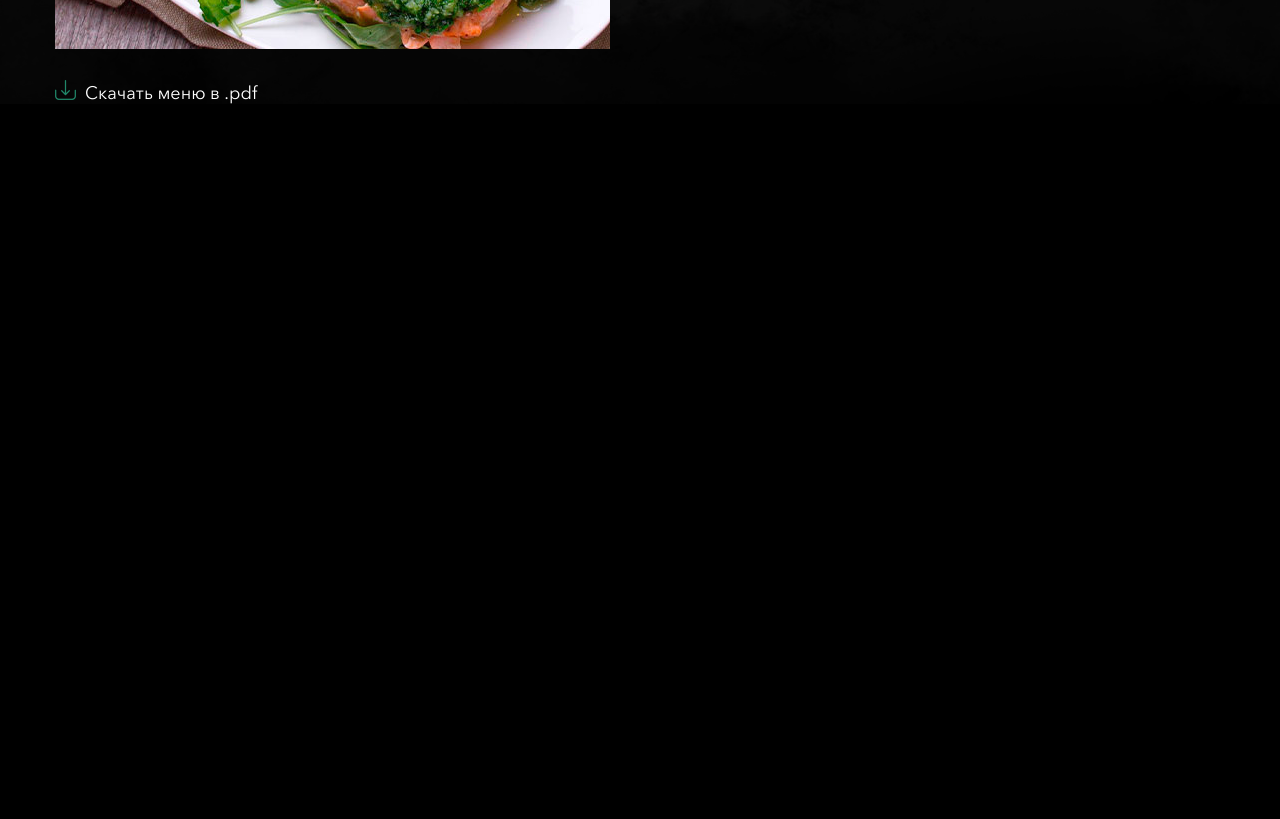
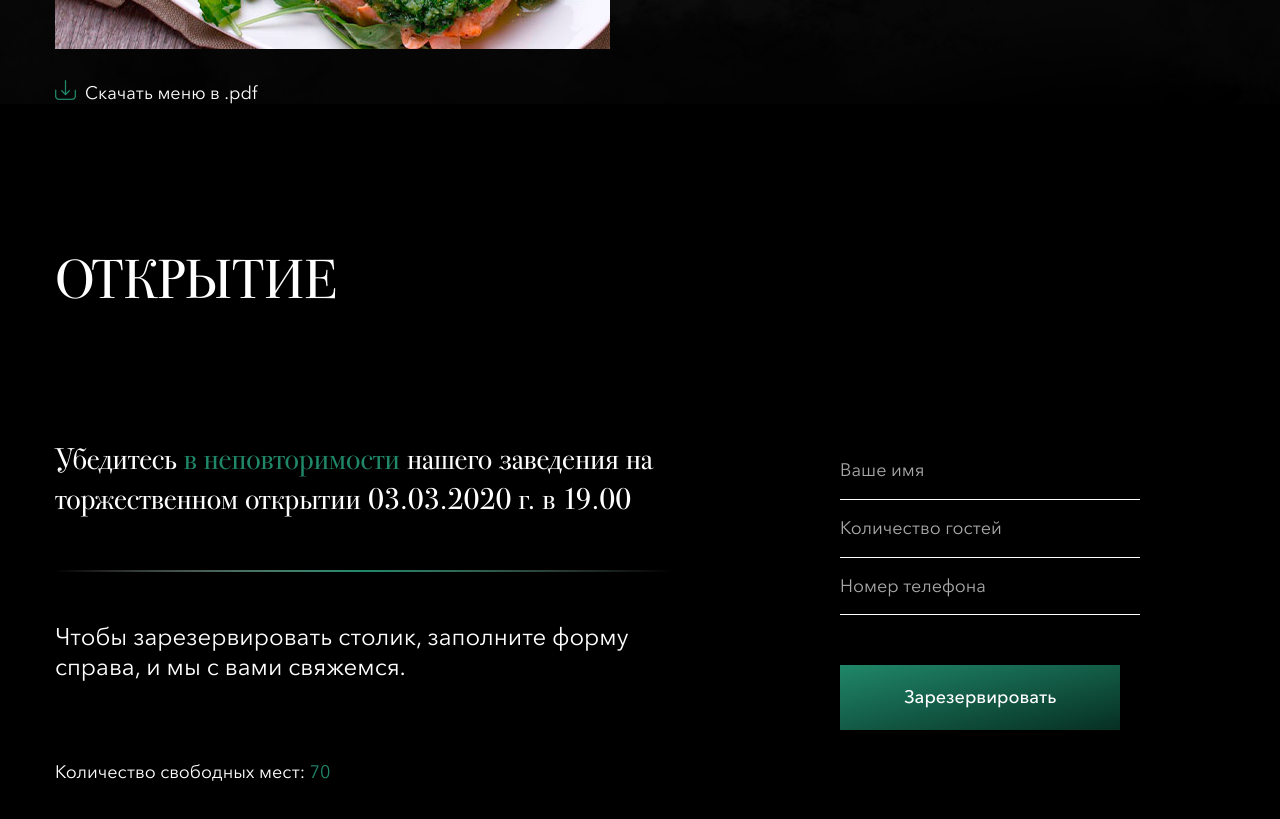
Before and after one commit to istrelkina/restaurant, a website: page app/index.html in a window 1280 px wide. Shown: the part 3033-3852 px from the top of the page. Before the commit the page ends 3287 px from the top, so only its background shows below. Drawn offline with nearby package versions, Linux system fonts and the light colour scheme; files that its build step writes are made by us from their sources; files whose address does not match are found by name.

Commit message:
added section event

```diff
--- a/app/index.html
+++ b/app/index.html
@@ -307,6 +307,37 @@
 	</section>
 
 
+	<section class="event">
+		<div class="container">
+			<div class="event__title title">
+				Открытие
+			</div>
+			<div class="event__wrapper">
+				<div class="event__text">
+					<div class="event__date">
+						Убедитесь <span>в неповторимости </span> нашего заведения
+						на торжественном открытии 03.03.2020 г. в 19.00
+
+					</div>
+					<div class="event__info">
+						Чтобы зарезервировать столик, заполните форму справа, и мы с вами свяжемся.
+					</div>
+					<div class="event__count">
+						Количество свободных мест: <span>70</span>
+					</div>
+				</div>
+				<div class="event__form">
+					<input type="text" required placeholder="Ваше имя">
+					<input type="text" required placeholder="Количество гостей">
+					<input type="text" required placeholder="Номер телефона">
+					<button class="event__button">Зарезервировать</button>
+				</div>
+			</div>
+
+		</div>
+	</section>
+
+
 	<script src="https://ajax.googleapis.com/ajax/libs/jquery/3.4.1/jquery.min.js"></script>
 	<script src="js/libs.min.js"></script>
 	<script src="js/main.js"></script>
--- a/app/scss/style.scss
+++ b/app/scss/style.scss
@@ -516,7 +516,7 @@ body{
 			border: 2px solid #fff;
 			max-width: 260px;
 			width: 100%;
-
+			cursor: pointer;
 			&.active,
 			&:hover {
 				border: 2px solid $green;
@@ -559,9 +559,7 @@ body{
 		width: 100%;
 		margin-right: 30px;
 	}
-	&__info {
 
-	}
 	&__info-wrapper {
 		display: flex;
 		justify-content: space-between;
@@ -589,3 +587,89 @@ body{
 	}
 
 //---------------------------------------End Menu -------------------
+//---------------------------------------Start Event -------------------
+
+.event {
+	margin-bottom: 150px;
+	&__title {
+		margin-bottom: 125px;
+	}
+	&__wrapper {
+		display: flex;
+		justify-content: flex-start;
+	}
+	&__text {
+		max-width: 625px;
+		width: 100%;
+	}
+	&__date {
+		font-family: 'Bodoni';
+		font-size: 30px;
+		line-height: 40px;
+		margin-bottom: 100px;
+		position: relative;
+		&::after{
+			content: "";
+			position: absolute;
+			width: 617px;
+			height: 2px;
+			bottom: -50px;
+			left: 0;
+			background-image: url('../images/svg/event-line.svg');
+			background-position: center center;
+		}
+		span{
+			color: $green;
+		}
+	}
+	&__info {
+		font-size: 24px;
+		line-height: 30px;
+		margin-bottom: 80px;
+	}
+	&__count {
+		span{
+			color: $green;
+		}
+	}
+	&__form {
+		padding-left: 160px;
+		input{
+			display: block;
+			width: 300px;
+			border: none;
+			border-bottom: 1px solid #fff;
+			background-color: #000;
+			padding: 18px 0;
+			color: #fff;
+			outline: none;
+			&::placeholder{
+				color: #a8a8a8;
+			}
+		}
+	}
+	&__button {
+		margin-top: 50px;
+
+		cursor: pointer;
+		padding: 22px 64px;
+		border: none;
+		color: #fff;
+		font-family: 'Avenir';
+		font-weight: 500;
+		background: $green;
+	    background: -webkit-linear-gradient(top left, #208769, #062f22);
+	    background: -o-linear-gradient(top left, #208769, #062f22);
+	    background: linear-gradient(to bottom right, #208769, #062f22);
+	    transition: all 0.3s;
+
+	  &:hover{
+	  	background-color: #062f22;
+	  	background: -webkit-linear-gradient(top left, #062f22, #062f22);
+	    background: -o-linear-gradient(top left, #062f22, #062f22);
+	    background: linear-gradient(to bottom right, #062f22, #062f22);
+	  }
+	}
+}
+
+//---------------------------------------End Event -------------------
```
Also changed, not shown: app/images/svg/event-line.svg (added).
